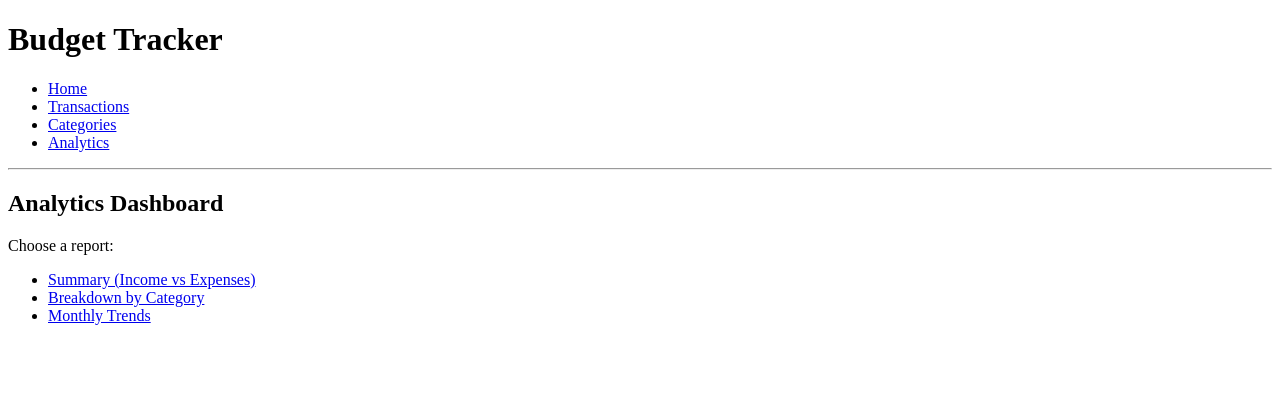
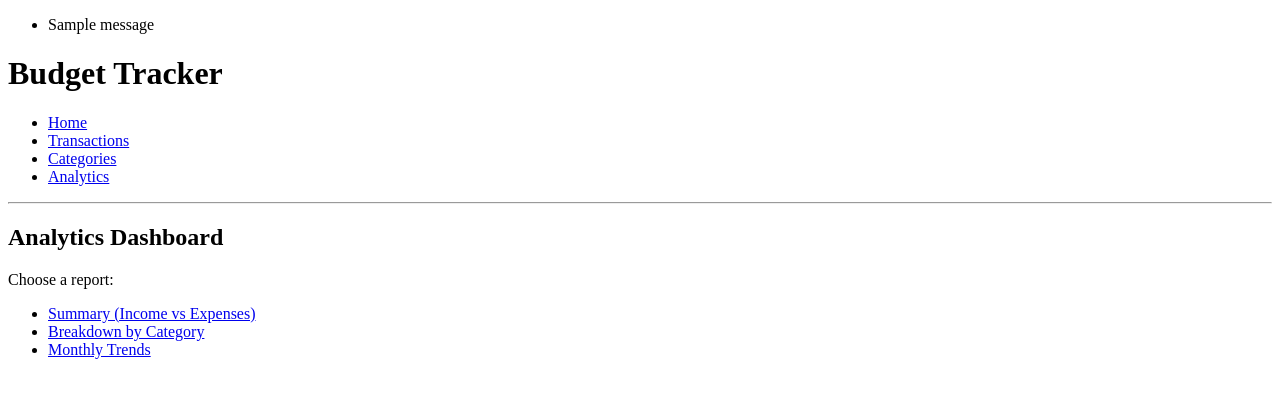
Before and after one commit to ErwinPlazmoid/budgeting-tracker, a Django app: page /analytics/ in a window 1280 px wide. Shown: the top 398 px of the page. Run offline with Django 5.2, Linux system fonts and the light colour scheme; tables that the repository leaves empty hold one stand-in row (values such as "Sample post"); one stand-in notice (Sample message) is shown.

Commit message:
feat: add flash messages with mixins for reusable view logic

```diff
--- a/tracker/templates/tracker/base.html
+++ b/tracker/templates/tracker/base.html
@@ -5,6 +5,16 @@
     <title>{% block title %}Budget Tracker{% endblock %}</title>
 </head>
 <body>
+    {% if messages %}
+        <ul class="messages">
+            {% for message in messages %}
+                <li{% if message.tags %} class="{{ message.tags }}"{% endif %}>
+                    {{ message }}
+                </li>
+            {% endfor %}
+        </ul>
+    {% endif %}
+
     <header>
         <h1>Budget Tracker</h1>
         <nav>
--- a/tracker/views.py
+++ b/tracker/views.py
@@ -1,9 +1,11 @@
 from django.shortcuts import render
+from django.contrib import messages
 from django.views.generic import TemplateView, ListView, CreateView, UpdateView, DeleteView
 from django.urls import reverse_lazy
 from .models import Transaction, Category
 from django.db.models import Sum, Q
 from tracker.forms.transaction_form import TransactionForm
+from .mixins import MessageDeleteMixin, MessageCreateUpdateMixin
 
 # Home
 class HomeView(TemplateView):
@@ -69,11 +71,13 @@ class TransactionListView(ListView):
             return int(page_size)
         return 10  # default
 
-class TransactionCreateView(CreateView):
+
+class TransactionCreateView(MessageCreateUpdateMixin, CreateView):
     model = Transaction
     form_class = TransactionForm
     template_name = "tracker/transactions/add.html"
     success_url = reverse_lazy("transaction-list")
+    success_message = "✅ Transaction created successfully!"
 
     def form_valid(self, form):
         # Later, tie to logged-in user.
@@ -81,16 +85,23 @@ class TransactionCreateView(CreateView):
         form.instance.user_id = 1
         return super().form_valid(form)
 
-class TransactionUpdateView(UpdateView):
+
+class TransactionUpdateView(MessageCreateUpdateMixin, UpdateView):
     model = Transaction
     form_class = TransactionForm
     template_name = "tracker/transactions/edit.html"
     success_url = reverse_lazy("transaction-list")
+    success_message = "✏️ Transaction updated successfully!"
 
-class TransactionDeleteView(DeleteView):
+    def form_valid(self, form):
+        return super().form_valid(form)
+
+
+class TransactionDeleteView(MessageDeleteMixin, DeleteView):
     model = Transaction
     template_name = "tracker/transactions/delete.html"
     success_url = reverse_lazy("transaction-list")
+    success_message = "🗑 Transaction deleted."
 
 
 # Categories
@@ -106,22 +117,27 @@ class CategoryListView(ListView):
         return Category.objects.all().order_by("name")
 
 
-class CategoryCreateView(CreateView):
+class CategoryCreateView(MessageCreateUpdateMixin, CreateView):
     model = Category
     template_name = "tracker/categories/add.html"
     fields = ["name"]
     success_url = reverse_lazy("category-list")
+    success_message = "✅ Category created successfully!"
 
-class CategoryUpdateView(UpdateView):
+
+class CategoryUpdateView(MessageCreateUpdateMixin, UpdateView):
     model = Category
     template_name = "tracker/categories/edit.html"
     fields = ["name"]
     success_url = reverse_lazy("category-list")
+    success_message = "✏️ Category updated successfully!"
 
-class CategoryDeleteView(DeleteView):
+
+class CategoryDeleteView(MessageDeleteMixin, DeleteView):
     model = Category
     template_name = "tracker/categories/delete.html"
     success_url = reverse_lazy("category-list")
+    success_message = "🗑 Category deleted."
 
 
 # Analytics
```
Also changed, not shown: tracker/mixins.py (added, +29 -0 lines).
